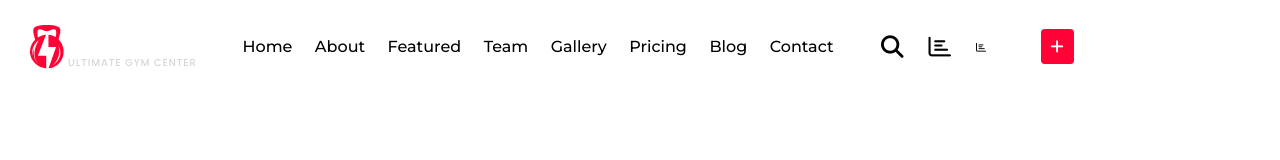
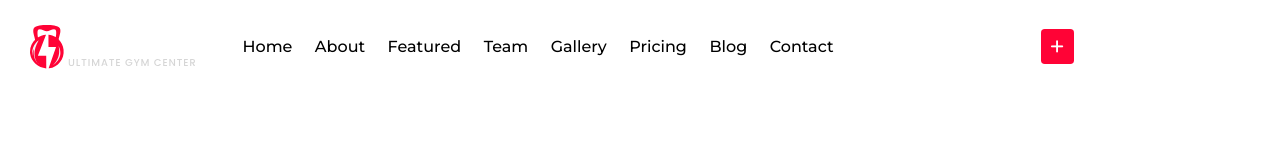
Before and after one commit to Umarocks/GymSite, a React (Vite) app: page / in a window 1280 px wide. Shown: the top 160 px of the page. Built offline with nearby package versions, Linux system fonts and the light colour scheme.

Commit message:
very minor changes

```diff
--- a/src/components/Nav/Navbar.jsx
+++ b/src/components/Nav/Navbar.jsx
@@ -23,10 +23,10 @@ function Navbar() {
         <div className="flex items-center gap-10">
           <div className="flex gap-10">
             {/* black ==white */}
-            <i className="fa-solid fa-magnifying-glass text-black text-4xl cursor-pointer "></i>
-            <i className=" fa-regular fa-chart-bar text-black text-4xl cursor-pointer "></i>
+            <i className="fa-solid fa-magnifying-glass text-white text-4xl cursor-pointer "></i>
+            <i className=" fa-regular fa-chart-bar text-white text-4xl cursor-pointer "></i>
           </div>
-          <div className="fa-regular fa-chart-bar text-black cursor-pointer"></div>
+          <div className="fa-regular fa-chart-bar text-white cursor-pointer"></div>
         </div>
         <div className="border-[rgb(255,255,255,0.3)] border-solid border-2  p-2 rounded-md">
           <Link
```
